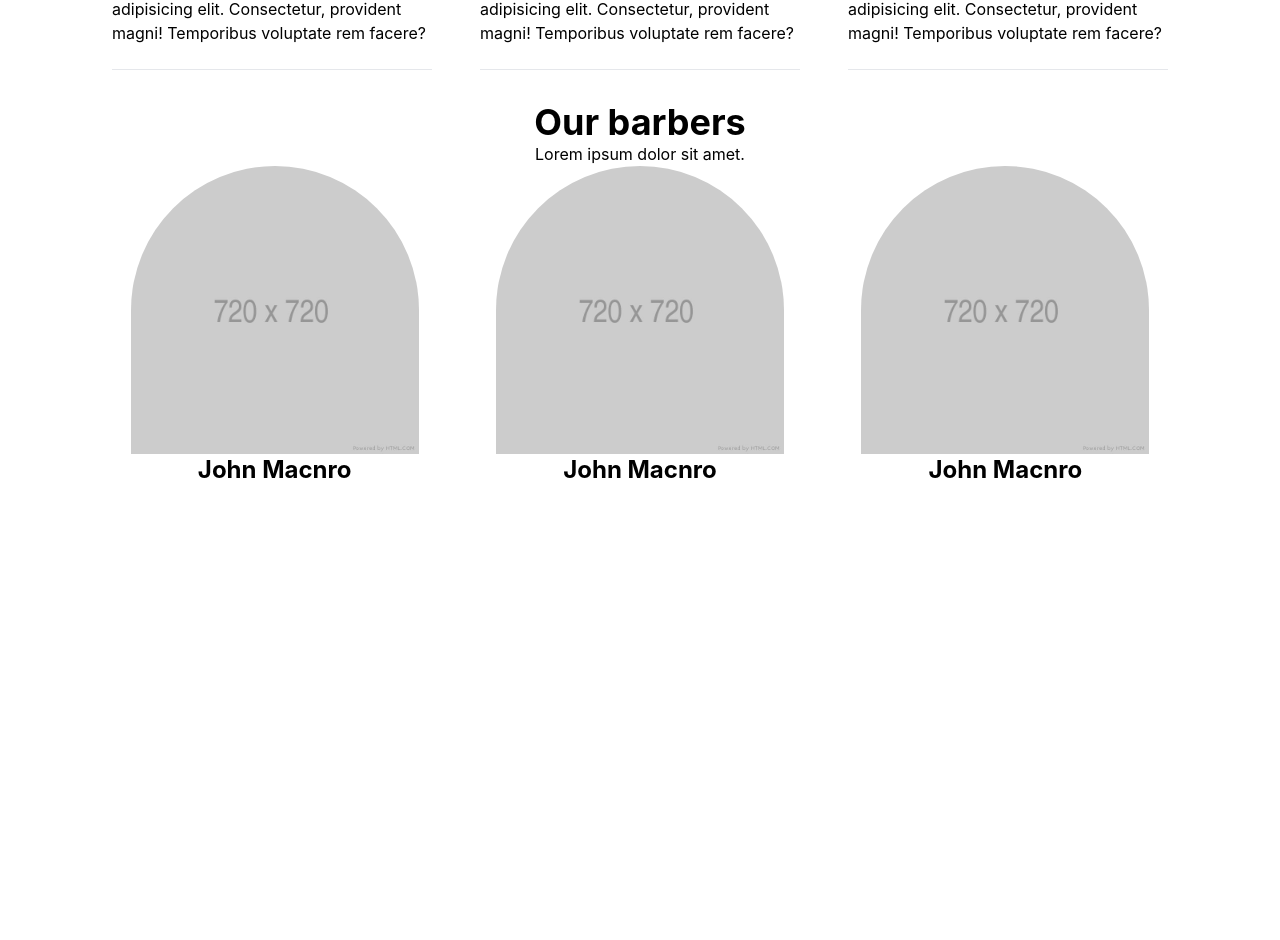
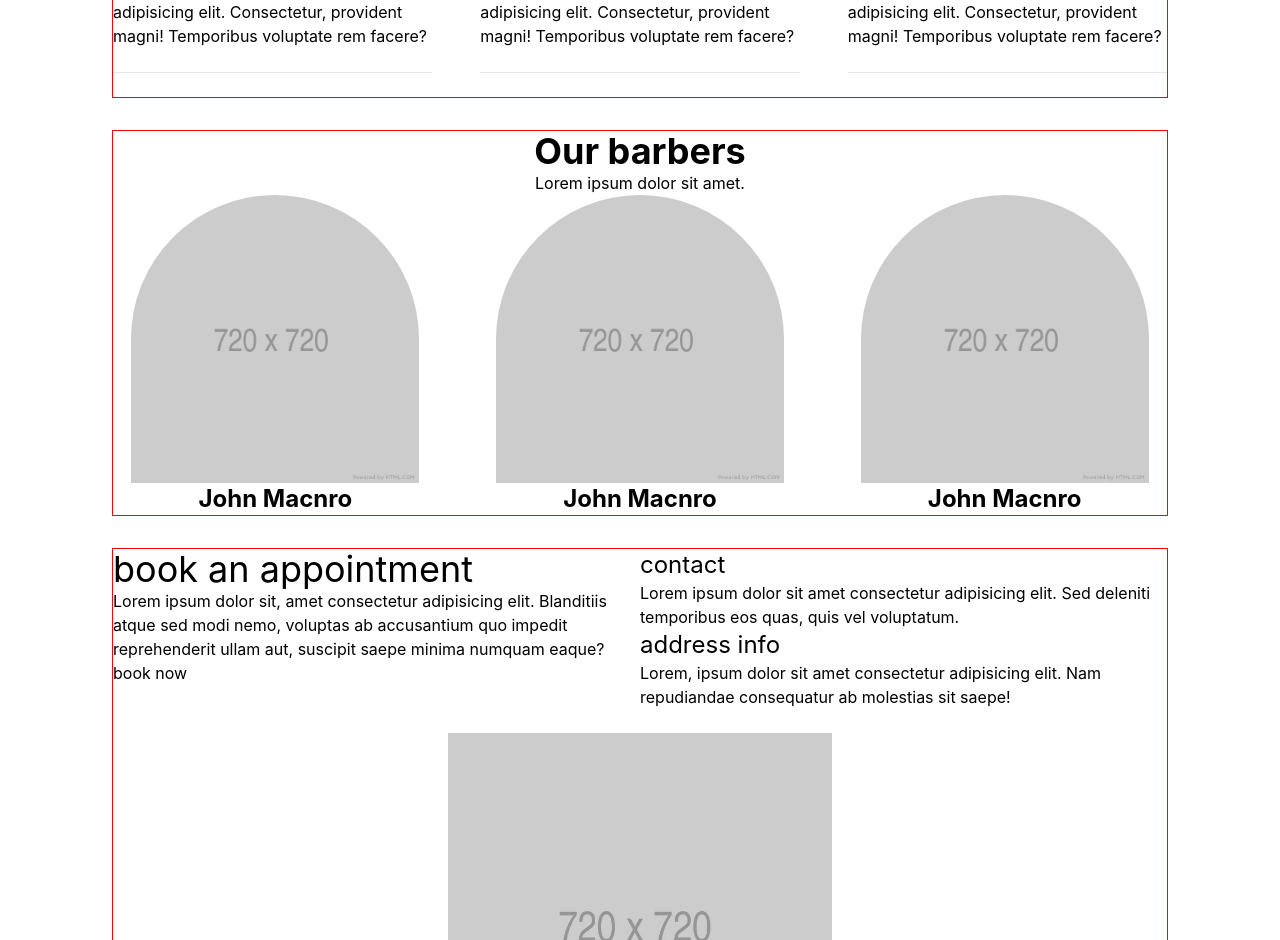
Before and after one commit to AmirShaban53/barbershop, a Next.js app: page / in a window 1280 px wide. Shown: the part 1860-2800 px from the top of the page. Before the commit the page ends 2378 px from the top, so only its background shows below. Built offline with nearby package versions, Linux system fonts and the light colour scheme.

Commit message:
add footer

```diff
--- /dev/null
+++ b/components/contactSection.tsx
@@ -0,0 +1,57 @@
+import { FC } from "react";
+import { Container } from "./layout";
+import Image from "next/image";
+
+const ContactSection: FC = () => {
+  return (
+    <section className= "mb-8">
+      <Container>
+        <div className="grid grid-cols-12">
+          <div className="col-span-6 ">
+            <p className="text-4xl">book an appointment</p>
+            <p>
+              Lorem ipsum dolor sit, amet consectetur adipisicing elit.
+              Blanditiis atque sed modi nemo, voluptas ab accusantium quo
+              impedit reprehenderit ullam aut, suscipit saepe minima numquam
+              eaque?
+            </p>
+            <div>
+              <button>book now</button>
+            </div>
+          </div>
+          <div className="col-span-6 ">
+            <div className="">
+              <p className="text-2xl">contact</p>
+              <p>
+                Lorem ipsum dolor sit amet consectetur adipisicing elit. Sed
+                deleniti temporibus eos quas, quis vel voluptatum.
+              </p>
+            </div>
+            <div className="">
+              <p className="text-2xl">address info</p>
+              <p>
+                Lorem, ipsum dolor sit amet consectetur adipisicing elit. Nam
+                repudiandae consequatur ab molestias sit saepe!
+              </p>
+            </div>
+          </div>
+        </div>
+        <div className="p-6">
+
+        <div className="relative h-96 w-96 mx-auto overflow-hidden ">
+          <Image
+            src="/place holder/720.jpg"
+            alt="geographic location"
+            fill
+            className="z-10"
+            style={{ objectFit: "cover", objectPosition: "center" }}
+          />
+        </div>
+        </div>
+
+      </Container>
+    </section>
+  );
+};
+
+export default ContactSection;
--- /dev/null
+++ b/components/footer.tsx
@@ -0,0 +1,12 @@
+import { FC } from "react";
+import { Container } from "./layout";
+
+const Footer: FC = () => {
+  return <footer className="d">
+        <Container>
+            this is the container
+        </Container>
+  </footer>
+};
+
+export default Footer;
--- a/components/layout.tsx
+++ b/components/layout.tsx
@@ -1,7 +1,7 @@
 import {FC, ReactNode} from "react";
 
 export const Container: FC<{children: ReactNode}> =({children}) => {
-    return <div className=" mx-28">{children}</div>
+    return <div className=" mx-28 d">{children}</div>
 }
 
 export const ContainerFluid: FC<{children: ReactNode}> =({children}) => {
--- a/pages/_app.tsx
+++ b/pages/_app.tsx
@@ -1,12 +1,14 @@
 import "../styles/globals.css";
 import { AppProps } from "next/app";
 import Navbar from "../components/navbar";
+import Footer from "../components/footer";
 
 function MyApp({ Component, pageProps }: AppProps) {
   return (
     <>
       <Navbar />
       <Component {...pageProps} />
+      <Footer/>
     </>
   );
 }
--- a/pages/index.tsx
+++ b/pages/index.tsx
@@ -1,10 +1,12 @@
 import Head from "next/head";
 import Image from "next/image";
 import styles from "../styles/Home.module.css";
+
 import Hero from "../components/hero";
 import StorySection from "../components/storySection";
 import ServicesSection from "../components/servicesSection";
 import BarberSection from "../components/barberSection";
+import ContactSection from "../components/contactSection";
 
 export default function Home() {
   return (
@@ -20,6 +22,7 @@ export default function Home() {
         <StorySection />
         <ServicesSection/>
         <BarberSection/>
+        <ContactSection/>
       </main>
     </div>
   );
```
Also changed, not shown: styles/globals.css (line endings or trailing spaces).
